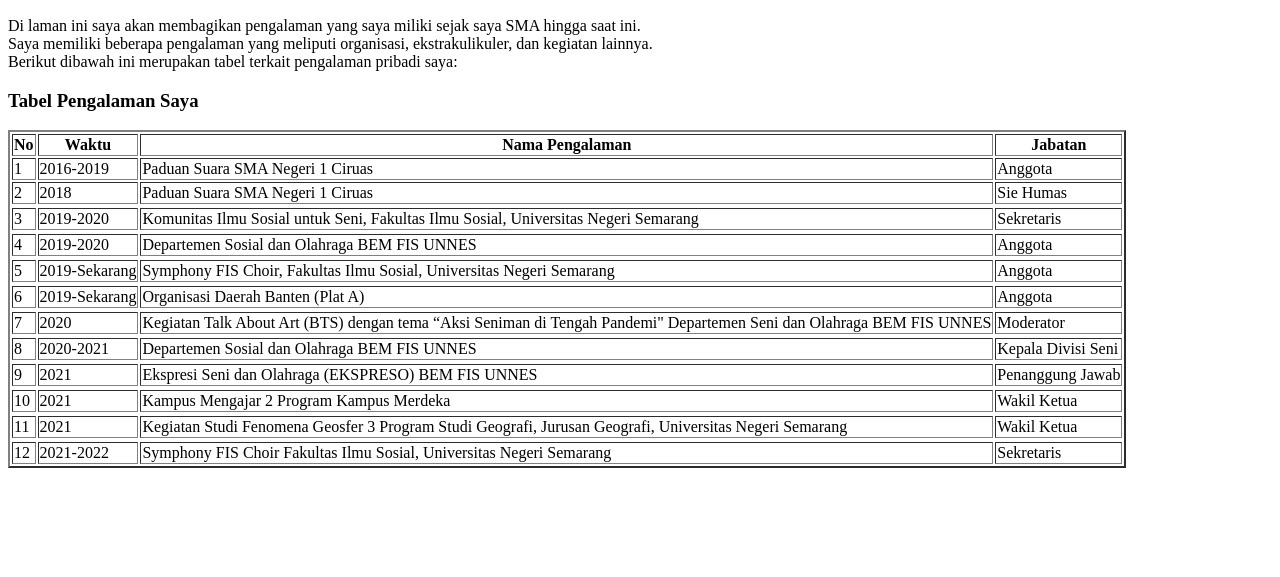
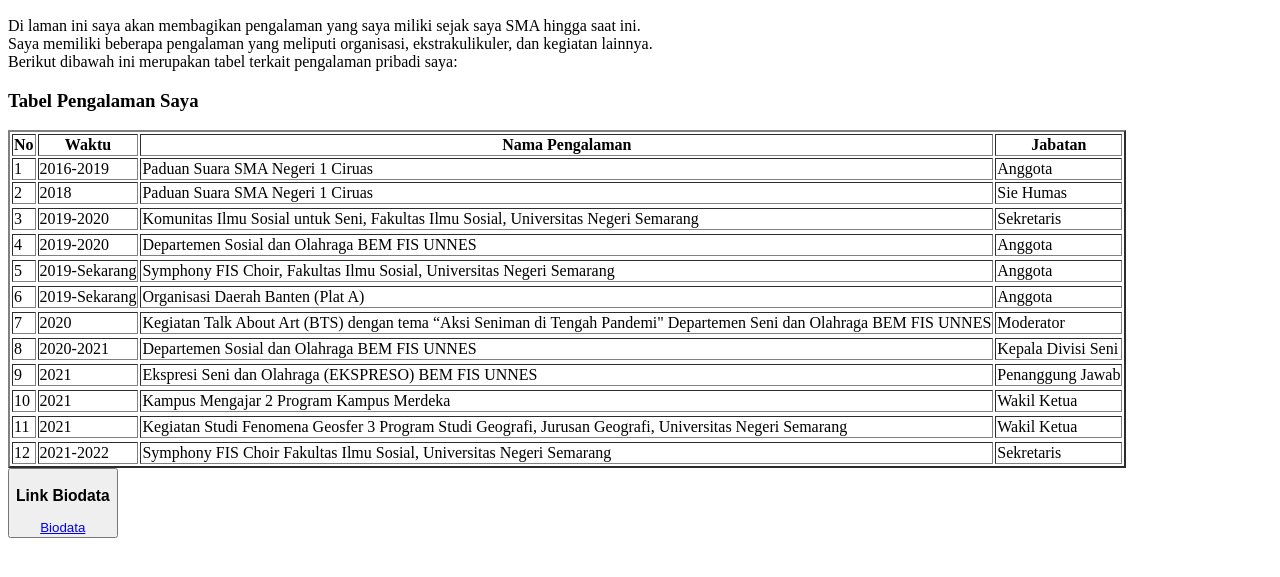
Before and after one commit to irmaoktavia22/irmaoktavia22.github.io, a plain HTML site: page portofolio.html in a window 1280 px wide. Shown: the part 137-714 px from the top of the page. Drawn offline with Linux system fonts and the light colour scheme.

Commit message:
portofolio

```diff
--- a/portofolio.html
+++ b/portofolio.html
@@ -116,6 +116,11 @@
         <td>Sekretaris</td>
 
 </table>
+<button>
+    </ul>
+    <h3>Link Biodata</h3>
+    <a href="./biodata.html">Biodata</a>
+</button>
     </div>
 </section>
 
```
Also changed, not shown: biodata.html (+3 -0 lines).
